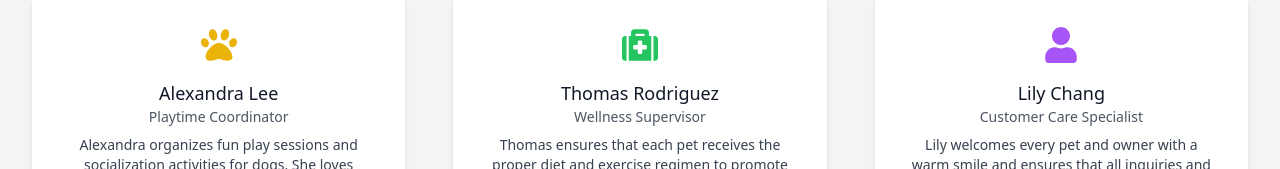
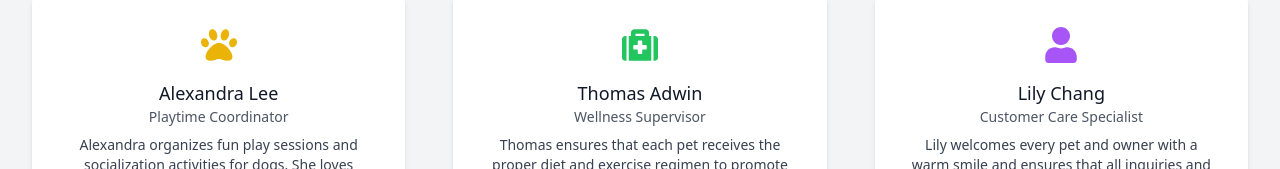
Before and after one commit to Amanthakur25/Scooby-Dooby-Doo-Static, a React (Create React App) app in the folder frontend/: page /CrewMembers in a window 1280 px wide. Shown: the part 721-890 px from the top of the page. Built offline with nearby package versions, Linux system fonts and the light colour scheme.

Commit message:
small chnages

```diff
--- a/frontend/src/Pages/CrewMembers.jsx
+++ b/frontend/src/Pages/CrewMembers.jsx
@@ -27,7 +27,7 @@ const crewMembers = [
     icon: <FaPaw className="text-4xl text-yellow-500" />,
   },
   {
-    name: 'Thomas Rodriguez',
+    name: 'Thomas Adwin',
     position: 'Wellness Supervisor',
     description: 'Thomas ensures that each pet receives the proper diet and exercise regimen to promote their overall well-being. He believes in the importance of a healthy lifestyle for all pets.',
     icon: <FaMedkit className="text-4xl text-green-500" />,
```
